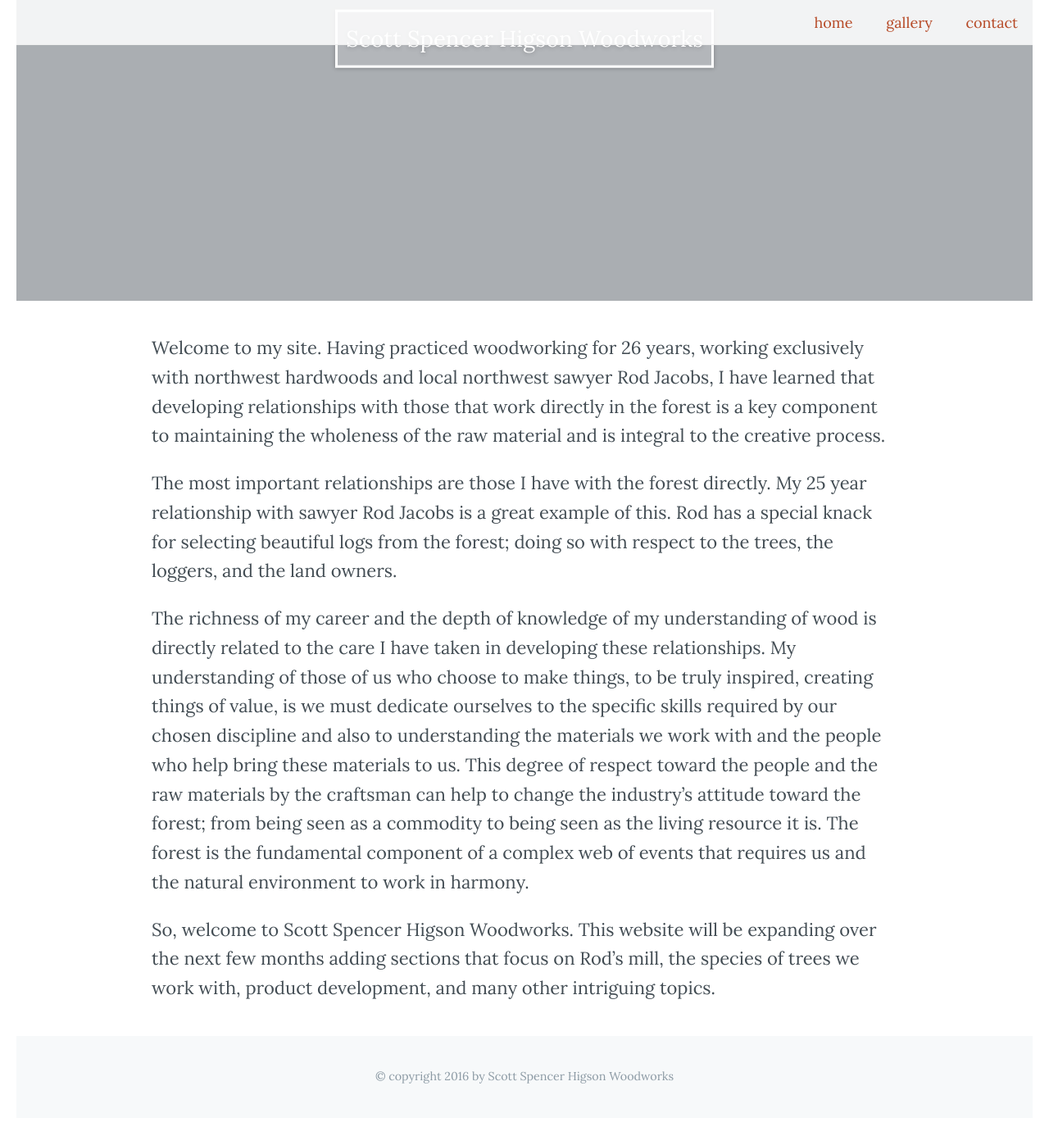
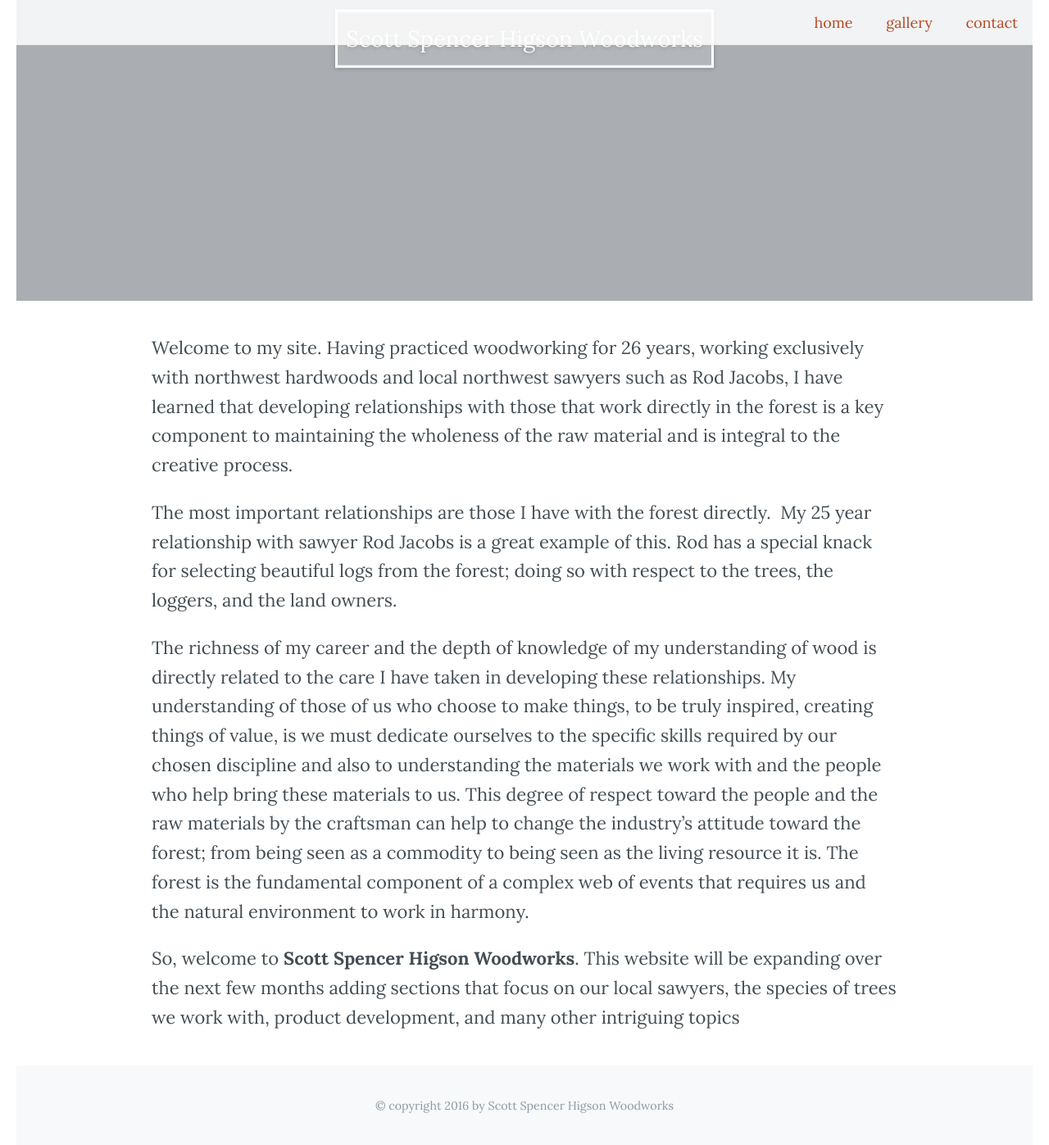
Before and after one commit to apsislabs/sshww, a Jekyll site: the page built from index.md, in a window 1280 px wide and 1400 px high, scrolled down 293 px. Shown: the top 1397 px of the window at 82% size. Built offline with Jekyll 4.4.1, drawn with Linux system fonts in a browser that asks for light colours; nearby versions of some CDN libraries; before the commit the page ends 1657 px from its top, so only the background shows below that.

Commit message:
Update homepage text

```diff
--- a/index.md
+++ b/index.md
@@ -2,10 +2,10 @@
 layout: home
 ---
 
-Welcome to my site. Having practiced woodworking for 26 years, working exclusively with northwest hardwoods and local northwest sawyer Rod Jacobs, I have learned that developing relationships with those that work directly in the forest is a key component to maintaining the wholeness of the raw material and is integral to the creative process.
+Welcome to my site. Having practiced woodworking for 26 years, working exclusively with northwest hardwoods and local northwest sawyers such as Rod Jacobs, I have learned that developing relationships with those that work directly in the forest is a key component to maintaining the wholeness of the raw material and is integral to the creative process.
 
-The most important relationships are those I have with the forest directly.  My 25 year relationship with sawyer Rod Jacobs is a great example of this. Rod has a special knack for selecting beautiful logs from the forest; doing so with respect to the trees, the loggers, and the land owners.
+The most important relationships are those I have with the forest directly.  My 25 year relationship with sawyer Rod Jacobs is a great example of this. Rod has a special knack for selecting beautiful logs from the forest; doing so with respect to the trees, the loggers, and the land owners.
 
 The richness of my career and the depth of knowledge of my understanding of wood is directly related to the care I have taken in developing these relationships. My understanding of those of us who choose to make things, to be truly inspired, creating things of value, is we must dedicate ourselves to the specific skills required by our chosen discipline and also to understanding the materials we work with and the people who help bring these materials to us. This degree of respect toward the people and the raw materials by the craftsman can help to change the industry’s attitude toward the forest; from being seen as a commodity to being seen as the living resource it is. The forest is the fundamental component of a complex web of events that requires us and the natural environment to work in harmony.
 
-So, welcome to Scott Spencer Higson Woodworks. This website will be expanding over the next few months adding sections that focus on Rod’s mill, the species of trees we work with, product development, and many other intriguing topics.
+So, welcome to **Scott Spencer Higson Woodworks**. This website will be expanding over the next few months adding sections that focus on our local sawyers, the species of trees we work with, product development, and many other intriguing topics
```
